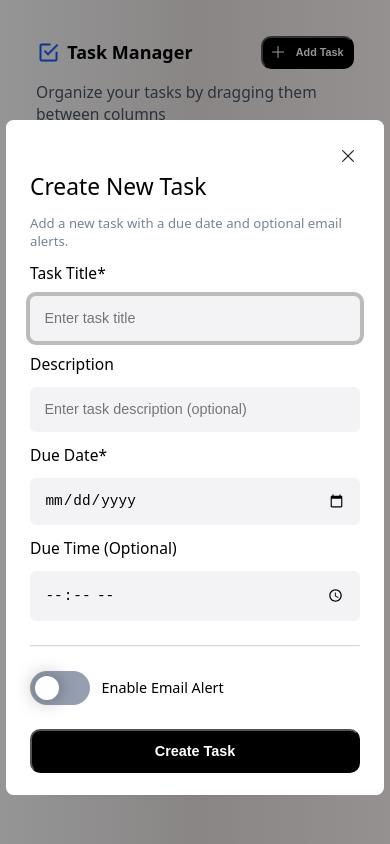
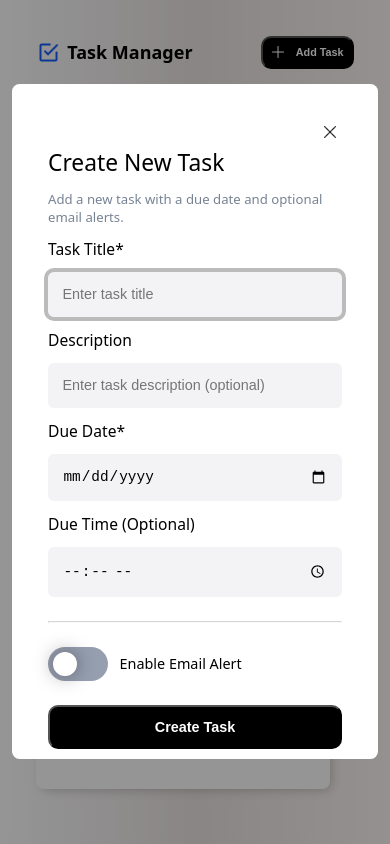
Before and after one commit to l0la960/Task-Manage-React, a React (Vite) app: page / in a window 390 px wide. Both pictures are taken after a click on the button "Add Task". Built offline with nearby package versions, Linux system fonts and the light colour scheme.

Commit message:
mobile form ui fixes

```diff
--- a/src/index.css
+++ b/src/index.css
@@ -314,7 +314,7 @@ background-color: rgba(0, 0, 0, 0.414);
 
 @media screen and (min-width:320px) and (max-width:450px){
   .form-background, .update-form-background {
-padding: 10rem 0.5rem;
+padding: 7rem 1rem;
 }
 }
 
@@ -363,6 +363,7 @@ max-height: 80vh;
 overflow-y: scroll;
 scrollbar-color: "";
 scrollbar-width: thin;
+padding: 3rem;
 }
 }
 
```
